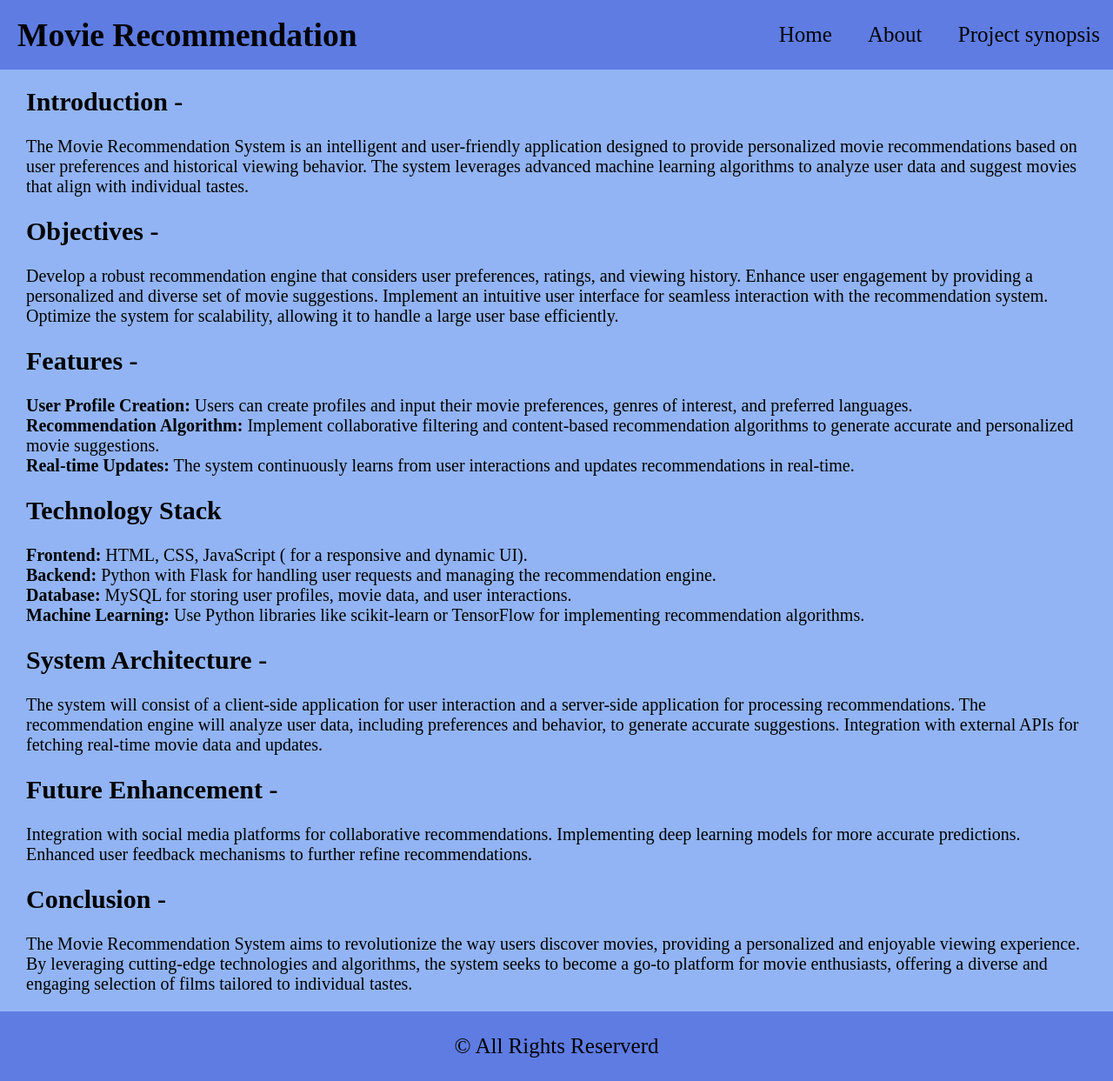
After one commit to arnel0069/MOVIE-RECOMMENDATION-ENGINE, a Flask app: page /projectsynopsis in a window 1280 px wide. The commit adds this page. Shown: the whole page at 87% size. Run offline with Flask 3, Linux system fonts and the light colour scheme; parts of the project's set-up code (start-up, migrations or seed data) failed here and were passed over.

Commit message:
project synopsisi added

```diff
--- a/app.py
+++ b/app.py
@@ -82,10 +82,16 @@ def recommend():
 
         return render_template('movies.html', movie_name=movie_name, recommendations=recommendations)
 
+        return render_template('movies.html')
+
 @app.route('/about')
 def about():
     return render_template('about.html')
 
+@app.route('/projectsynopsis')
+def projectsynopsis():
+    return render_template('projectsynopsis.html')
+
 
 if __name__ == '__main__':
     app.run(debug=True)
--- a/model.py
+++ b/model.py
@@ -4,12 +4,12 @@ from sklearn.feature_extraction.text import TfidfVectorizer
 from sklearn.metrics.pairwise import cosine_similarity
 
 movies_data = pd.read_csv("movies.csv")
-selected_features = ['genres', 'cast', 'director']
+selected_features = ['genres', 'cast', 'director', 'homepage']
 
 for feature in selected_features:
     movies_data[feature] = movies_data[feature].fillna('')
 
-combined_features = movies_data['genres'] + ' ' + movies_data['cast'] + ' ' + movies_data['director']
+combined_features = movies_data['genres'] + ' ' + movies_data['cast'] + ' ' + movies_data['director'] + ' ' + movies_data['homepage']
 
 vectorizer = TfidfVectorizer()
 feature_vectors = vectorizer.fit_transform(combined_features)
@@ -30,6 +30,11 @@ def get_movie_recommendations(movie_name):
     recommendations = []
     for i, (index, score) in enumerate(sorted_similar_movies, start=1):
         title_from_index = movies_data.loc[index, 'title']
-        recommendations.append({"title": title_from_index, "similarity_score": score})
+        homepage_from_index = movies_data.loc[index, 'homepage']
+        recommendations.append({
+            "title": title_from_index,
+            "similarity_score": score,
+            "homepage": homepage_from_index
+        })
 
     return recommendations
--- /dev/null
+++ b/static/projectsynopsis.css
@@ -0,0 +1,43 @@
+* {
+  margin: 0;
+  padding: 0;
+}
+
+body {
+  background-color: #92B4F4;
+}
+
+header {
+  background-color: #5E7CE2;
+  display: flex;
+  height: 10vh;
+  justify-content: space-between;
+  align-items: center;
+  font-size: 25px;
+  width: 100%;
+}
+
+a:hover {
+  color: white;
+}
+
+a {
+  text-decoration: none;
+  padding: 0px 15px 0px 20px;
+  color: black;
+}
+
+main{
+  font-size: 20px;
+  margin: 20px 30px;
+}
+
+footer{
+  background-color: #5E7CE2;
+  height: 10vh;
+  justify-content: center;
+  align-items: center;
+  font-size: 25px;
+  width: 100%;
+  display: flex;
+}
--- a/templates/movies.html
+++ b/templates/movies.html
@@ -14,7 +14,7 @@
     <div class="rh">
       <a href="{{url_for('home')}}">Home</a>
       <a href="{{url_for('about')}}">About</a>
-      <a href="#Project-synopsis">Project synopsis</a>
+      <a href="{{url_for('projectsynopsis')}}">Project synopsis</a>
     </div>
   </header>
 
--- /dev/null
+++ b/templates/projectsynopsis.html
@@ -0,0 +1,81 @@
+<!DOCTYPE html>
+<html lang="en">
+
+<head>
+  <meta charset="UTF-8">
+  <meta name="viewport" content="width=device-width, initial-scale=1.0">
+  <link rel="stylesheet" href="{{ url_for('static', filename='projectsynopsis.css') }}">
+  <title>projectsynopsis</title>
+</head>
+
+<body>
+  <header>
+    <h2> <a href="{{url_for('movies')}}">Movie Recommendation</a></h2>
+    <div class="rh">
+      <a href="{{url_for('home')}}">Home</a>
+      <a href="{{url_for('about')}}">About</a>
+      <a href="{{url_for('projectsynopsis')}}">Project synopsis</a>
+    </div>
+  </header>
+
+  <main>
+    <h2>Introduction -</h2><br>
+    <p>The Movie Recommendation System is an intelligent and user-friendly application designed to provide personalized
+      movie recommendations based on user preferences and historical viewing behavior. The system leverages advanced
+      machine learning algorithms to analyze user data and suggest movies that align with individual tastes.</p><br>
+
+    <h2>Objectives -</h2><br>
+    <p>Develop a robust recommendation engine that considers user preferences, ratings, and viewing history.
+      Enhance user engagement by providing a personalized and diverse set of movie suggestions.
+      Implement an intuitive user interface for seamless interaction with the recommendation system.
+      Optimize the system for scalability, allowing it to handle a large user base efficiently.</p><br>
+
+    <h2>Features -</h2><br>
+    <p><b>User Profile Creation:</b> Users can create profiles and input their movie preferences, genres of interest, and
+      preferred languages. <br>
+     <b> Recommendation Algorithm:</b> Implement collaborative filtering and content-based recommendation algorithms to
+      generate accurate and personalized movie suggestions. <br>
+      <b>Real-time Updates:</b> The system continuously learns from user interactions and updates recommendations in real-time.
+    </p><br>
+    <h2>Technology Stack</h2><br>
+
+
+      <b>Frontend:</b> HTML, CSS, JavaScript ( for a responsive and dynamic UI).
+        <br>
+
+      <b>Backend:</b> Python with  Flask for handling user requests and managing the recommendation engine. <br>
+
+
+        <b>Database:</b> MySQL for storing user profiles, movie data, and user interactions. <br>
+
+
+        <b>Machine Learning:</b> Use Python libraries like scikit-learn or TensorFlow for implementing recommendation algorithms. <br><br>
+
+    <h2>System Architecture -</h2><br>
+    <p>The system will consist of a client-side application for user interaction and a server-side application for
+      processing recommendations.
+      The recommendation engine will analyze user data, including preferences and behavior, to generate accurate
+      suggestions.
+      Integration with external APIs for fetching real-time movie data and updates.</p><br>
+
+    <h2>Future Enhancement -</h2><br>
+    <p>Integration with social media platforms for collaborative recommendations.
+      Implementing deep learning models for more accurate predictions.
+      Enhanced user feedback mechanisms to further refine recommendations.</p><br>
+
+    <h2>Conclusion -</h2><br>
+    <p>The Movie Recommendation System aims to revolutionize the way users discover movies, providing a personalized and
+      enjoyable viewing experience. By leveraging cutting-edge technologies and algorithms, the system seeks to become a
+      go-to platform for movie enthusiasts, offering a diverse and engaging selection of films tailored to individual
+      tastes.</p>
+
+
+
+  </main>
+  <footer>
+    <p> &#169; All Rights Reserverd</p><br>
+  </footer>
+
+</body>
+
+</html>
--- a/templates/register.html
+++ b/templates/register.html
@@ -14,7 +14,7 @@
     <div class="rh">
       <a href="{{url_for('home')}}">Home</a>
       <a href="{{url_for('about')}}">About</a>
-      <a href="#Project synopsis">Project synopsis
+      <a href="{{url_for('projectsynopsis')}}">Project synopsis
 </a>
     </div>
   </header>
@@ -27,7 +27,7 @@
 
         <div class="form-control">
           <input type="text" required name="username">
-          <label>username</label>
+          <label>Username</label>
         </div>
 
         <div class="form-control">
@@ -48,7 +48,7 @@
     </div>
   </main>
   <footer>
-    <p> &#169;	all rights reserverd</p>
+    <p> &#169;	All Rights Reserverd</p>
   </footer>
 
 <script>
```
Also changed, not shown: static/about.css (added, +44 -0 lines), static/home.css (+3 -5 lines), templates/about.html (+5 -5 lines), templates/home.html (+4 -4 lines), templates/login.html (+5 -5 lines), instance/users.db.
